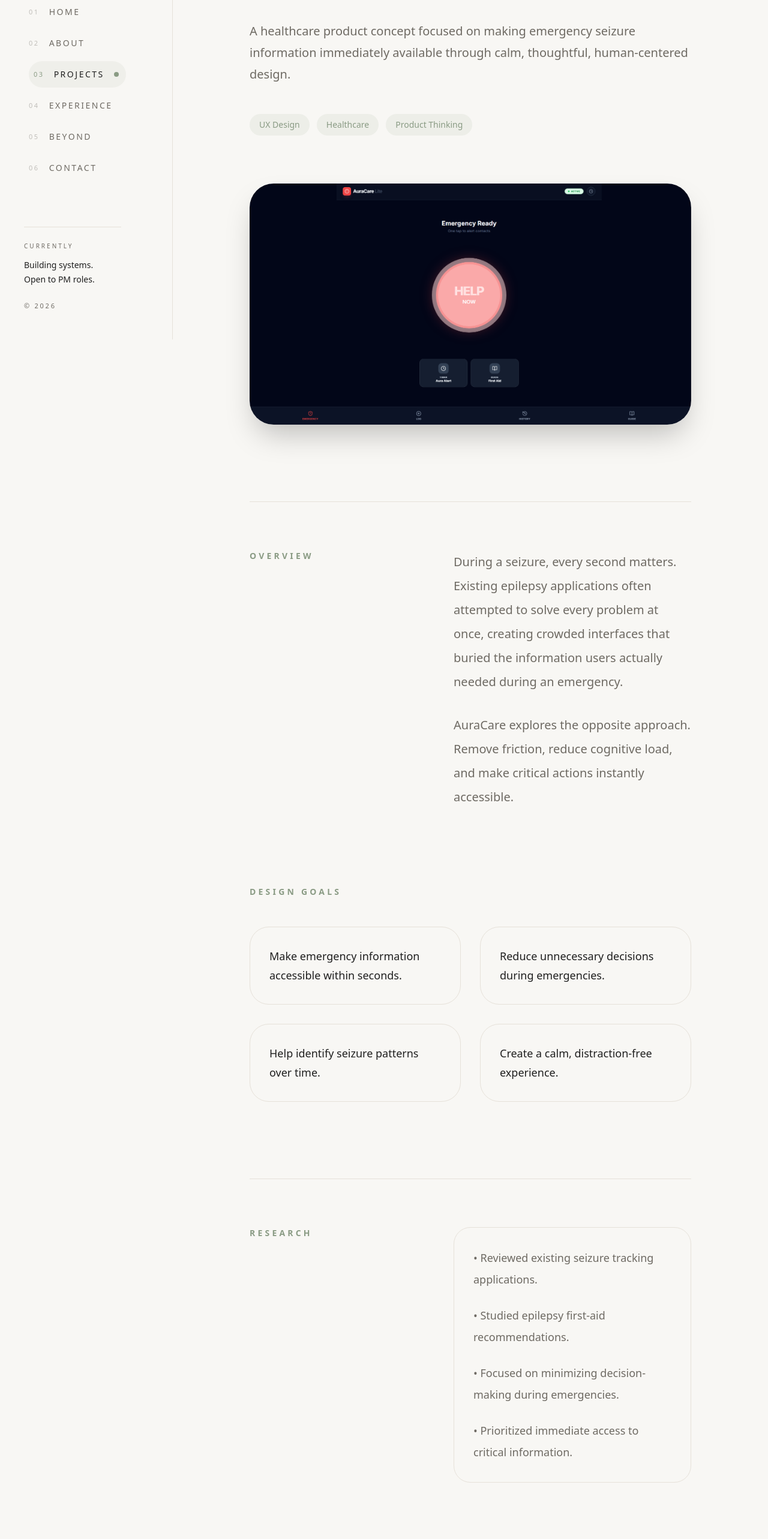
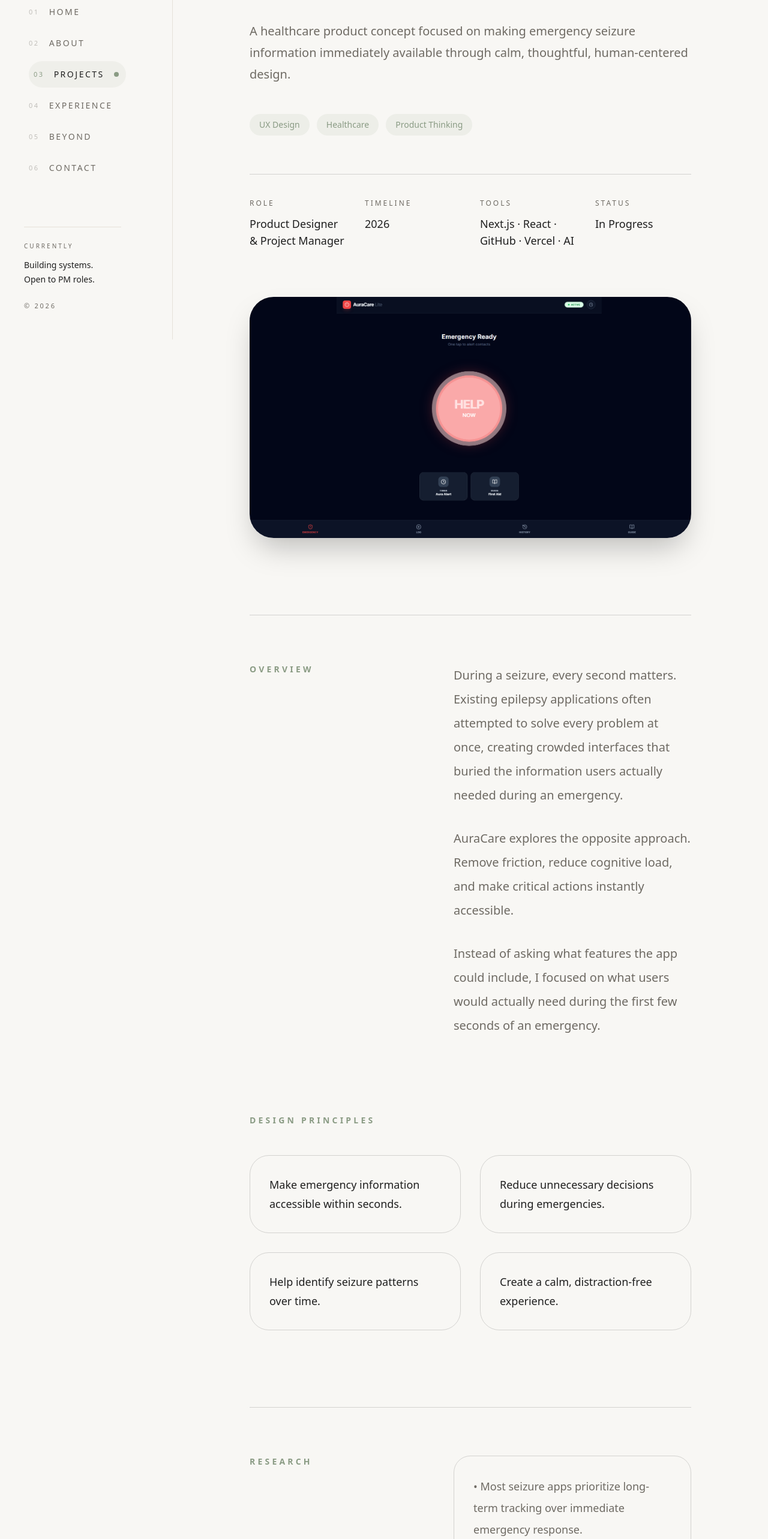
Before and after one commit to tanztylr/Tanza-Portfolio, a Next.js app: page /projects/auracare in a window 1280 px wide. Shown: the part 234-2800 px from the top of the page at 60% size. Built offline with nearby package versions, Linux system fonts and the light colour scheme.

Commit message:
Refine project pages and improve portfolio layout

```diff
--- a/app/projects/auracare/page.tsx
+++ b/app/projects/auracare/page.tsx
@@ -32,7 +32,7 @@ export default function AuraCarePage() {
                 human-centered design.
               </p>
 
-              <div className="mt-12 flex flex-wrap gap-3">
+                            <div className="mt-12 flex flex-wrap gap-3">
 
                 <span className="rounded-full bg-[color:var(--accent)]/10 px-4 py-2 text-sm font-medium text-[color:var(--accent)]">
                   UX Design
@@ -45,6 +45,46 @@ export default function AuraCarePage() {
                 <span className="rounded-full bg-[color:var(--accent)]/10 px-4 py-2 text-sm font-medium text-[color:var(--accent)]">
                   Product Thinking
                 </span>
+
+              </div>
+
+              <div className="mt-16 grid gap-8 border-t border-black/15 pt-10 md:grid-cols-4">
+
+                <div>
+                  <p className="text-xs uppercase tracking-[0.25em] text-[color:var(--muted)]">
+                    Role
+                  </p>
+                  <p className="mt-3 text-lg font-medium">
+                    Product Designer & Project Manager
+                  </p>
+                </div>
+
+                <div>
+                  <p className="text-xs uppercase tracking-[0.25em] text-[color:var(--muted)]">
+                    Timeline
+                  </p>
+                  <p className="mt-3 text-lg font-medium">
+                    2026
+                  </p>
+                </div>
+
+                <div>
+                  <p className="text-xs uppercase tracking-[0.25em] text-[color:var(--muted)]">
+                    Tools
+                  </p>
+                  <p className="mt-3 text-lg font-medium">
+                    Next.js · React · GitHub · Vercel · AI
+                  </p>
+                </div>
+
+                <div>
+                  <p className="text-xs uppercase tracking-[0.25em] text-[color:var(--muted)]">
+                    Status
+                  </p>
+                  <p className="mt-3 text-lg font-medium">
+                    In Progress
+                  </p>
+                </div>
 
               </div>
 
@@ -65,7 +105,7 @@ export default function AuraCarePage() {
 
             {/* Overview */}
 
-            <section className="mt-32 grid gap-20 border-t border-[color:var(--border)] pt-20 lg:grid-cols-[260px_1fr]">
+            <section className="mt-32 grid gap-20 border-t border-black/15 pt-20 lg:grid-cols-[260px_1fr]">
 
               <div>
 
@@ -89,7 +129,9 @@ export default function AuraCarePage() {
                   reduce cognitive load, and make critical actions instantly
                   accessible.
                 </p>
-
+<p className="text-xl leading-10 text-[color:var(--muted)]">
+  Instead of asking what features the app could include, I focused on what users would actually need during the first few seconds of an emergency.
+</p>
               </div>
 
             </section>
@@ -99,7 +141,7 @@ export default function AuraCarePage() {
             <section className="mt-32">
 
               <p className="mb-12 text-sm font-semibold uppercase tracking-[0.3em] text-[color:var(--accent)]">
-                Design Goals
+                Design Principles
               </p>
 
               <div className="grid gap-8 md:grid-cols-2">
@@ -113,7 +155,7 @@ export default function AuraCarePage() {
 
                   <div
                     key={goal}
-                    className="rounded-[32px] border border-[color:var(--border)] p-8 transition duration-300 hover:-translate-y-2 hover:border-[color:var(--accent)] hover:bg-[color:var(--accent)]/5"
+                    className="rounded-[32px] border border-black/15 p-8 transition duration-300 hover:-translate-y-2 hover:border-[color:var(--accent)] hover:bg-[color:var(--accent)]/5"
                   >
                     <p className="text-lg leading-8">
                       {goal}
@@ -128,7 +170,7 @@ export default function AuraCarePage() {
 
             {/* Research */}
 
-            <section className="mt-32 grid gap-20 border-t border-[color:var(--border)] pt-20 lg:grid-cols-[260px_1fr]">
+            <section className="mt-32 grid gap-20 border-t border-black/15 pt-20 lg:grid-cols-[260px_1fr]">
 
               <div>
 
@@ -140,17 +182,17 @@ export default function AuraCarePage() {
 
               <div>
 
-                <div className="rounded-[28px] border border-[color:var(--border)] p-8">
+                <div className="rounded-[28px] border border-black/15 p-8">
 
                   <ul className="space-y-6 text-lg leading-9 text-[color:var(--muted)]">
 
-                    <li>• Reviewed existing seizure tracking applications.</li>
+                    <li>• Most seizure apps prioritize long-term tracking over immediate emergency response.</li>
 
-                    <li>• Studied epilepsy first-aid recommendations.</li>
+                    <li>• During an emergency, users should never have to search for critical information.</li>
 
-                    <li>• Focused on minimizing decision-making during emergencies.</li>
+                    <li>• Reducing cognitive load became more important than adding additional features.</li>
 
-                    <li>• Prioritized immediate access to critical information.</li>
+                    <li>• Every screen was designed to support calm, confident decision-making under pressure.</li>
 
                   </ul>
 
@@ -191,7 +233,7 @@ export default function AuraCarePage() {
 
                   <div
                     key={title}
-                    className="rounded-[32px] border border-[color:var(--border)] p-8 transition duration-300 hover:-translate-y-2 hover:border-[color:var(--accent)] hover:bg-[color:var(--accent)]/5"
+                    className="rounded-[32px] border border-black/15 p-8 transition duration-300 hover:-translate-y-2 hover:border-[color:var(--accent)] hover:bg-[color:var(--accent)]/5"
                   >
 
                     <h3 className="text-2xl font-semibold">
@@ -210,12 +252,12 @@ export default function AuraCarePage() {
 
             </section>
 
-            {/* Reflection */}
+                        {/* Reflection */}
 
-            <section className="mt-32 border-t border-[color:var(--border)] pt-20">
+            <section className="mt-32 border-t border-black/15 pt-20">
 
               <p className="text-sm font-semibold uppercase tracking-[0.3em] text-[color:var(--accent)]">
-                Reflection
+                Reflections
               </p>
 
               <h2 className="mt-8 max-w-4xl text-5xl font-semibold leading-tight">
@@ -229,6 +271,14 @@ export default function AuraCarePage() {
                 products succeed when they reduce complexity instead of adding
                 it. Every design decision was made to help users stay calm,
                 confident, and focused when every second matters.
+              </p>
+
+              <p className="mt-8 max-w-3xl text-xl leading-9 text-[color:var(--muted)]">
+                Building AuraCare also reinforced how closely product
+                management and design work together. Every feature required
+                balancing user needs, technical feasibility, and simplicity
+                without losing sight of the core problem the product was
+                built to solve.
               </p>
 
             </section>
```
